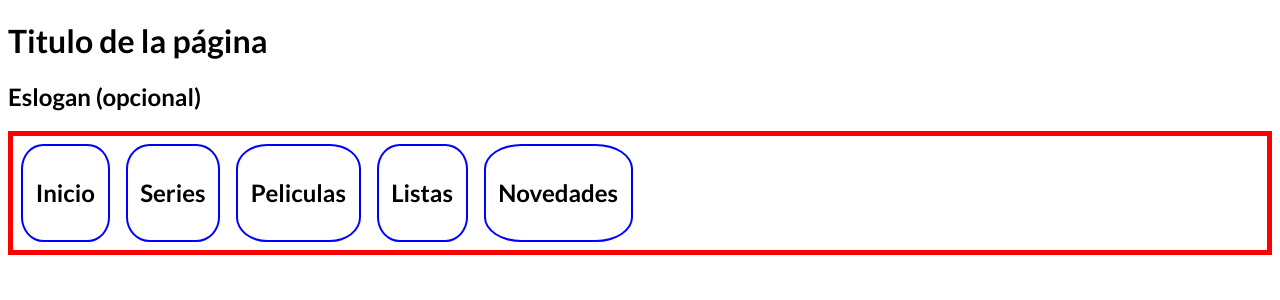
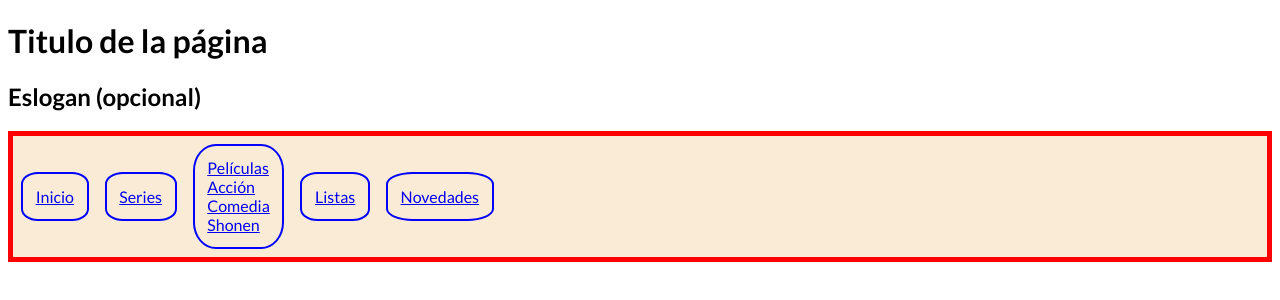
Before and after one commit to TearsOfYours/prueba, a plain HTML site: page index.html in a window 1280 px wide. Drawn offline with Linux system fonts and the light colour scheme.

Commit message:
Progreso en el navegador de la página

```diff
--- a/css/stylesheet.css
+++ b/css/stylesheet.css
@@ -2,18 +2,28 @@
 * {
   font-family: "Lato", Arial, Helvetica, sans-serif;
 }
+ul, li {
+  list-style: none;
+  margin: 0;
+  padding: 0;
+}
+nav{
+  background-color:antiquewhite ;
+}
+.navegador {
+    display: flex;
+    align-items: center;
+    border: 5px red solid;
+  }
+.caja {
+  border: 2px blue solid;
+  border-radius: 25%;
+  padding: 0.79em;
+  margin: 0.5em;
+}
 
 
-.navegador {
-    display: flex;
-    border: 5px, red, solid;
-
+/*.caja:nth-last-child(2) {
+  margin-left: auto;
 }
-
-.navegador_espacio {
-    border: 2px, blue, solid;
-    padding: 0.79em;
-    margin: 0.5em;
-    border-radius: 25%;
-
-}
+  */
--- a/index.html
+++ b/index.html
@@ -8,7 +8,9 @@
     <link rel="stylesheet" type="text/css" href="./css/stylesheet.css" />
     <link rel="preconnect" href="https://fonts.googleapis.com">
     <link rel="preconnect" href="https://fonts.gstatic.com" crossorigin>
-    <link href="https://fonts.googleapis.com/css2?family=Lato:ital,wght@0,100;0,300;0,400;0,700;0,900;1,100;1,300;1,400;1,700;1,900&display=swap" rel="stylesheet">
+    <link
+        href="https://fonts.googleapis.com/css2?family=Lato:ital,wght@0,100;0,300;0,400;0,700;0,900;1,100;1,300;1,400;1,700;1,900&display=swap"
+        rel="stylesheet">
 
 </head>
 
@@ -16,23 +18,42 @@
     <h1>Titulo de la página</h1>
     <h2>Eslogan (opcional)</h2>
     <nav>
-        <div class="navegador">
-            <div class="navegador_espacio">
+        <ul class="navegador">
+            <li class="caja"><a href="#">Inicio</a></li>
+            <li class="caja"><a href="#">Series</a></li>
+            <li class="caja">
+                <a href="#"> Películas</a>
+                <ul>
+                    <li><a href="#">Acción</a></li>
+                    <li><a href="#">Comedia</a></li>
+                    <li><a href="#">Shonen</a></li>
+
+                </ul>
+            </li>
+            <li class="caja"><a href="#">Listas</a></li>
+            <li class="caja"><a href="#">Novedades</a></li>
+        </ul>
+        <!--<div class="caja">
                 <h2>Inicio</h2>
             </div>
-            <div class="navegador_espacio">
+            <div class="caja">
                 <h2>Series</h2>
             </div>
-            <div class="navegador_espacio">
+            <div class="caja">
                 <h2>Peliculas</h2>
             </div>
-            <div class="navegador_espacio">
-                <h2>Listas</h2>
+            <div class="caja">
+                <h2 >Listas</h2>
             </div>
-            <div class="navegador_espacio">
+            <div class="caja">
                 <h2>Novedades</h2>
             </div>
-        </div>
+            <div class="caja">
+                <input type="search" placeholder="Buscar...">
+            </div>
+            <div class="caja">
+                <input type="search" placeholder="Buscar...">
+            </div> -->
     </nav>
 </body>
 
```
Also changed, not shown: 1 other file.
